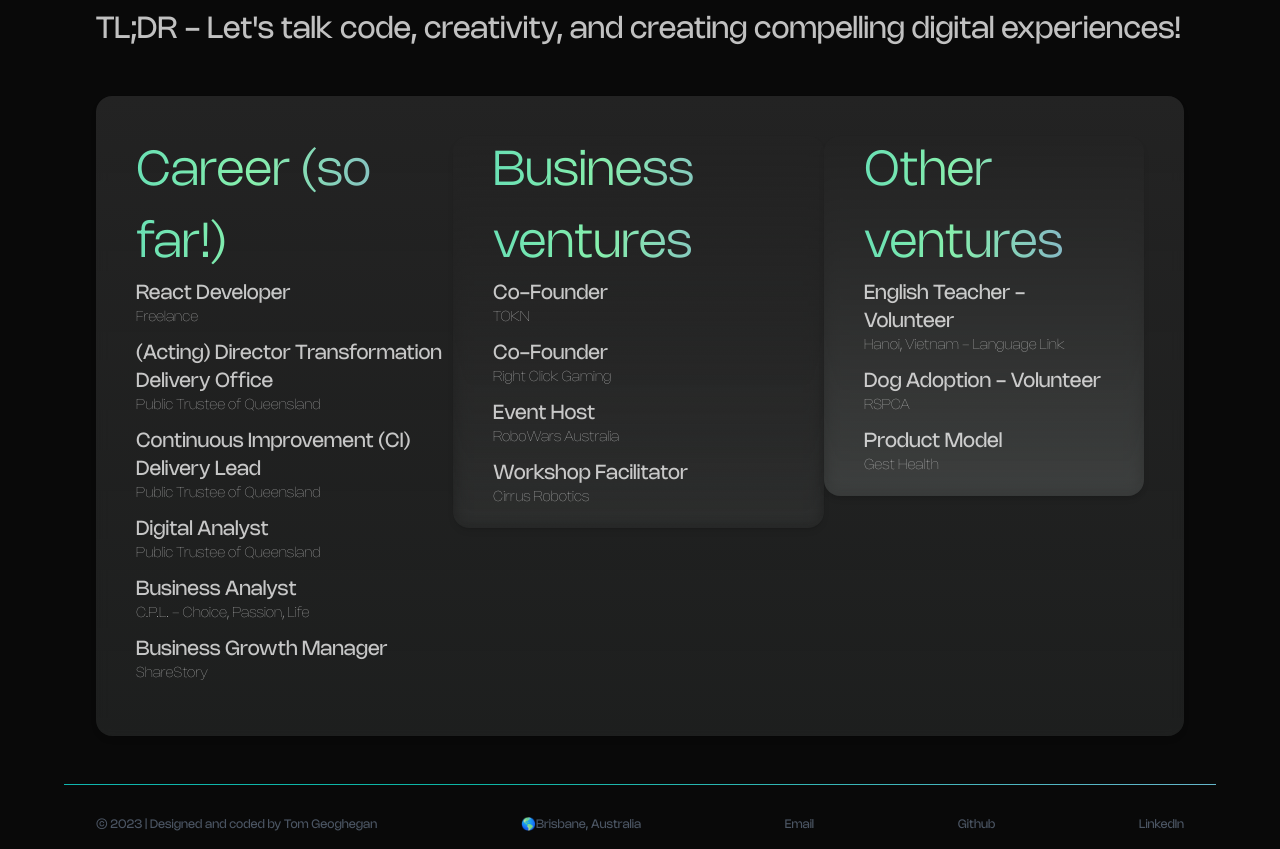
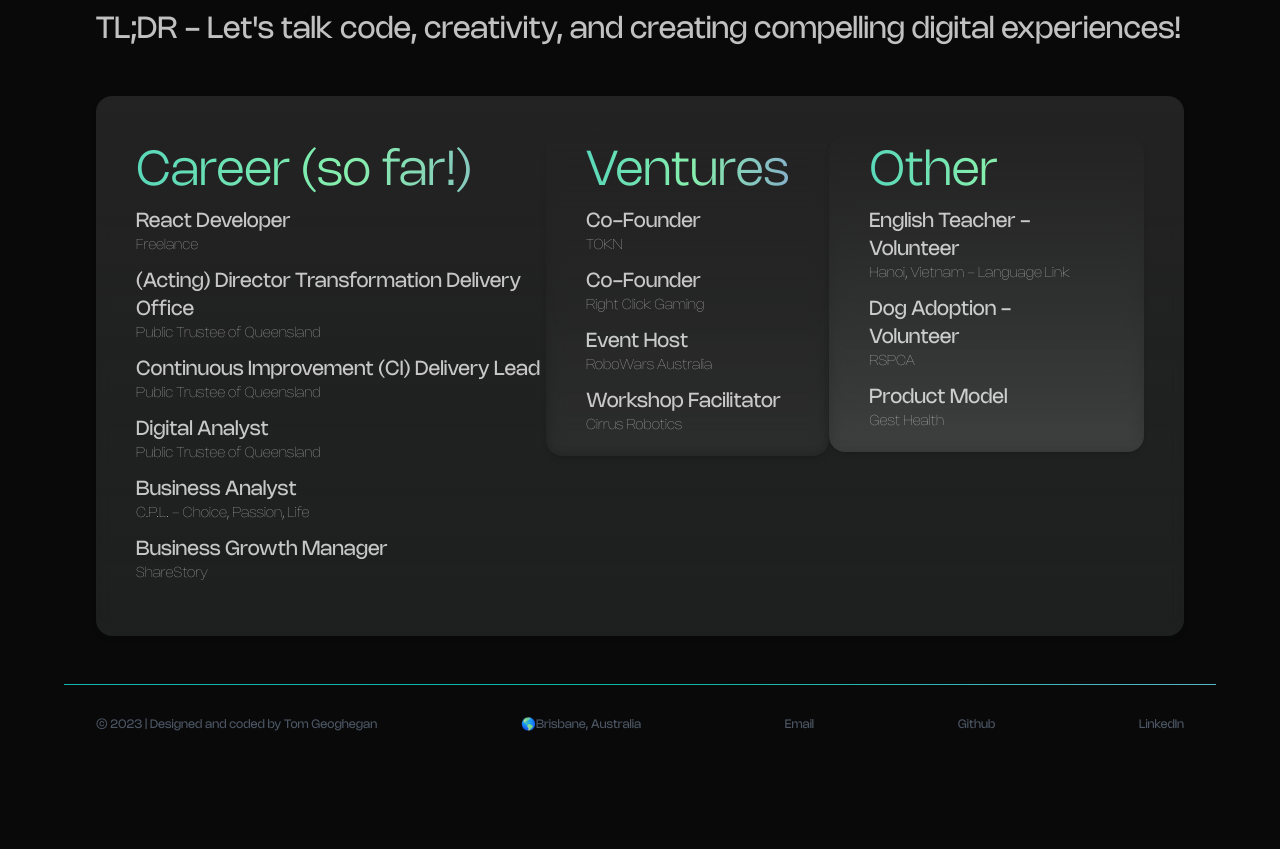
Before and after one commit to TomGegs/My-Portfolio, a React (Vite) app: page /#/about in a window 1280 px wide. Shown: the part 1160-2009 px from the top of the page. After the commit the page ends 1909 px from the top, so only its background shows below. Built offline with nearby package versions, Linux system fonts and the light colour scheme; a web font is replaced by a local one.

Commit message:
Fixed Typo

```diff
--- a/src/pages/2.about/Career.jsx
+++ b/src/pages/2.about/Career.jsx
@@ -39,7 +39,7 @@ function Career() {
 
     const businessVenturesData = [
         {
-            sectionTitle: 'Business ventures',
+            sectionTitle: 'Ventures',
             position: 'Co-Founder',
             employer: 'TOKN ',
             description:
@@ -64,7 +64,7 @@ function Career() {
     ];
     const otherVenturesData = [
         {
-            sectionTitle: 'Other ventures',
+            sectionTitle: 'Other',
             position: 'English Teacher - Volunteer',
             employer: 'Hanoi, Vietnam - Language Link ',
             description:
```
